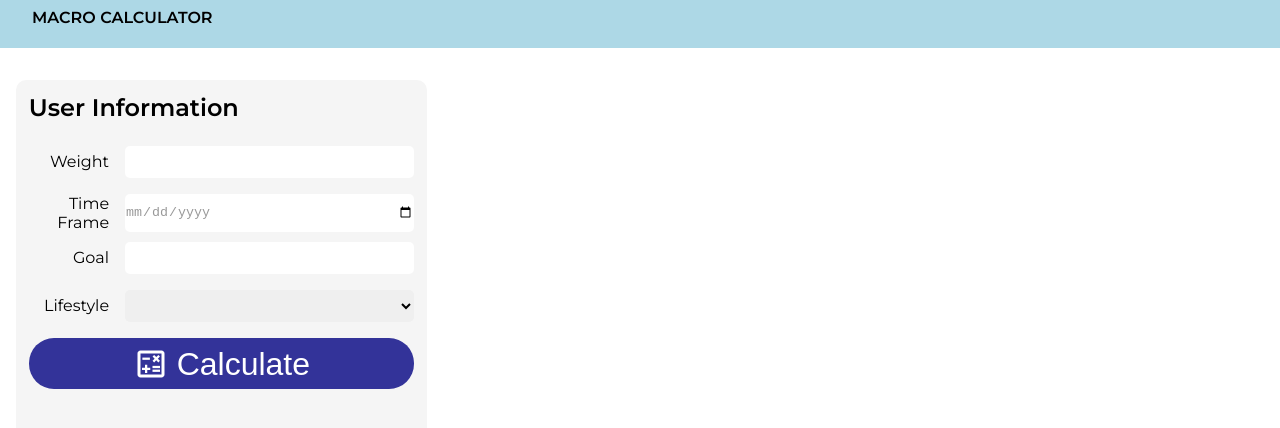
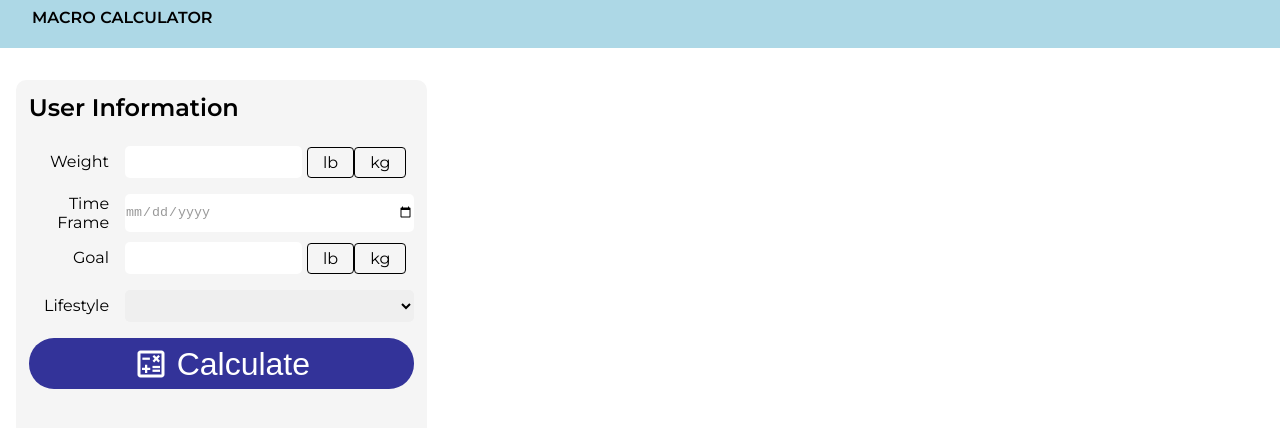
Before and after one commit to NJain0001/macro-calculator-angular, an Angular app: page /#/calculator in a window 1280 px wide. Shown: the top 428 px of the page. Built offline with nearby package versions, Linux system fonts and the light colour scheme.

Commit message:
adding units to the weight fields

```diff
--- a/src/calculator/calculator.component.css
+++ b/src/calculator/calculator.component.css
@@ -38,7 +38,7 @@ h2 {
     align-self: center;
 }
 
-.form-control > input, select {
+.form-control  input, select {
     border-radius: 5px;
     outline: none;
     border: none;
@@ -122,6 +122,44 @@ h2 {
 .warning-icon {
     vertical-align: middle;
 }
+
+.weight-units {
+    width: 100%;
+}
+.weight-units > input {
+    height: 100%;
+}
+
+.radio-toolbar {
+    display: inline;
+    vertical-align: middle;
+    margin-left: 5px;
+}
+.radio-toolbar input[type="radio"] {
+    opacity: 0;
+    position: fixed;
+    width: 0;
+}
+
+.radio-toolbar > label {
+    cursor: pointer;
+    padding: 0;
+    padding: 5px 15px;
+    border-radius: 4px;
+    border: .5px solid black;
+    width: 100%
+}
+
+.radio-toolbar > input[type="radio"]:hover + label {
+    background-color: lightblue;
+}
+
+.radio-toolbar > input[type="radio"]:checked + label {
+    background-color: blue;
+    color: white;
+}
+
+
 @media screen and (min-width: 600px) {
     .wrapper {
         margin: 0 4em;
--- a/src/calculator/calculator.component.html
+++ b/src/calculator/calculator.component.html
@@ -3,22 +3,38 @@
     <h2>User Information</h2>
     <form #userDataForm="ngForm" (ngSubmit) = "calculateMacros(userDataForm)" class="user-form">
       <div class="form-control">
-        <label for="weight" class="label">Weight</label>
-        <input type="number" id="weight" name="weight" ngModel required/>
+        <label for="weight">Weight</label>
+        <div class="weight-units">
+          <input type="number" id="weight" name="weight" ngModel required/>
+          <div class="radio-toolbar">
+            <input id="weight-lb" type="radio" name="weightUnits" value="lb" ngModel />
+            <label for="weight-lb">lb</label>
+            <input id="weight-kg" type="radio" name="weightUnits" value="kg" ngModel />
+            <label for="weight-kg">kg</label>
+          </div>
+        </div>
       </div>
 
       <div class="form-control">
-        <label for="time-frame" class="label">Time Frame</label>
+        <label for="time-frame">Time Frame</label>
         <input type="date" id="time-frame" name="timeFrame" ngModel />
       </div>
 
       <div class="form-control">
-        <label for="weight-goal" class="label">Goal</label>
-        <input type="number" id="weight-goal" name="weightGoal" ngModel />
+        <label for="weight-goal">Goal</label>
+        <div class=weight-units>
+          <input type="number" id="weight-goal" name="weightGoal" ngModel />
+          <div class="radio-toolbar">
+            <input id="goalWeight-lb" type="radio" name="goalWeightUnits" value="lb" ngModel />
+            <label for="goalWeight-lb">lb</label>
+            <input id="goalWeight-kg" type="radio" name="goalWeightUnits" value="kg" ngModel />
+            <label for="goalWeight-kg">kg</label>
+          </div>
+        </div>
       </div>
 
       <div class="form-control">
-        <label for="weight-multiplier" class="label">Lifestyle</label>
+        <label for="weight-multiplier">Lifestyle</label>
         <select name="weightMultiplier" ngModel>
           <option *ngFor="let lifestyle of lifestyleOptions" [value]="lifestyle.Multiplier">
             {{lifestyle.Name}}
--- a/src/calculator/calculator.component.ts
+++ b/src/calculator/calculator.component.ts
@@ -35,15 +35,18 @@ export class CalculatorComponent {
   calculateMacros(userInputForm: NgForm) {
 
     this.userData = userInputForm.value;
+    this.runConversion();
     this.calories = this.calculatorService.calculateCalories(this.userData);
     this.caloriesInGrams = this.calculatorService.calculateGramsFromCalories(this.calories);
     this.warningMessage = {
       message: this.calculatorService.determineWeightChangeTooRisky(this.userData)
-    }
+    };
     console.log(this.userData);
+  }
 
-
-
+  private runConversion() {
+    this.userData.weight = this.calculatorService.convertMassUnits(this.userData.weight, this.userData.weightUnits);
+    this.userData.weightGoal = this.calculatorService.convertMassUnits(this.userData.weightGoal, this.userData.goalWeightUnits);
   }
 
 }
--- a/src/calculator/interfaces/UserData.ts
+++ b/src/calculator/interfaces/UserData.ts
@@ -4,4 +4,6 @@ export interface UserData {
     weightGoal: number;
     weightMultiplier: number;
     weightChangePerWeek: number;
+    weightUnits: string;
+    goalWeightUnits: string;
 }
--- a/src/calculator/services/calculator.service.ts
+++ b/src/calculator/services/calculator.service.ts
@@ -49,6 +49,14 @@ export class CalculatorService {
     return message;
   }
 
+  convertMassUnits(weight: number, unit: string) {
+    if (unit === 'kg') {
+      weight = weight * 2.20462;
+    }
+
+    return weight;
+  }
+
   private calculateCalorieChangePerDay(userData: UserData): number {
     const weeksFromGoal = this.getDateDifferenceInWeeksFromCurrentDate(userData.timeFrame);
     const weightDifference = userData.weightGoal - userData.weight;
```
